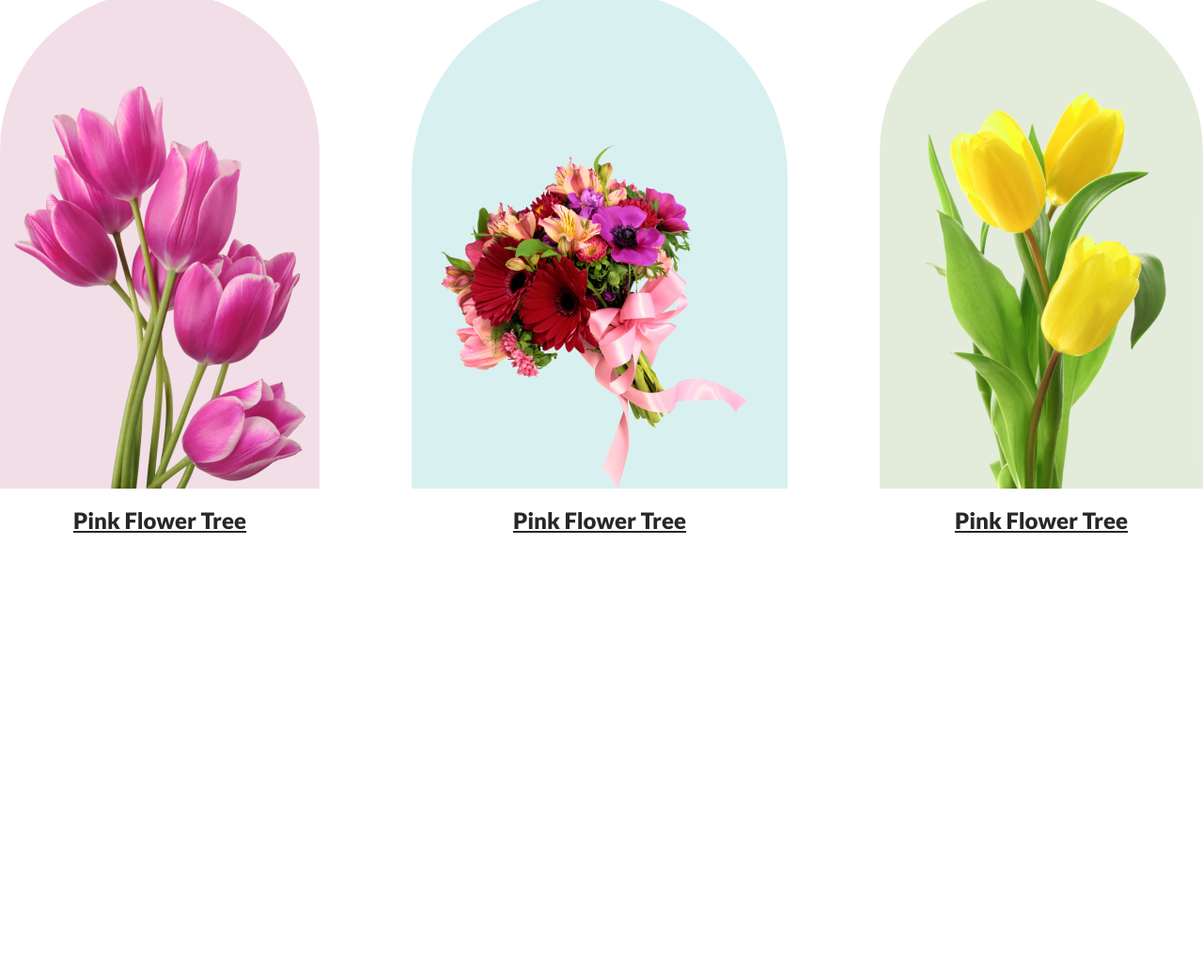
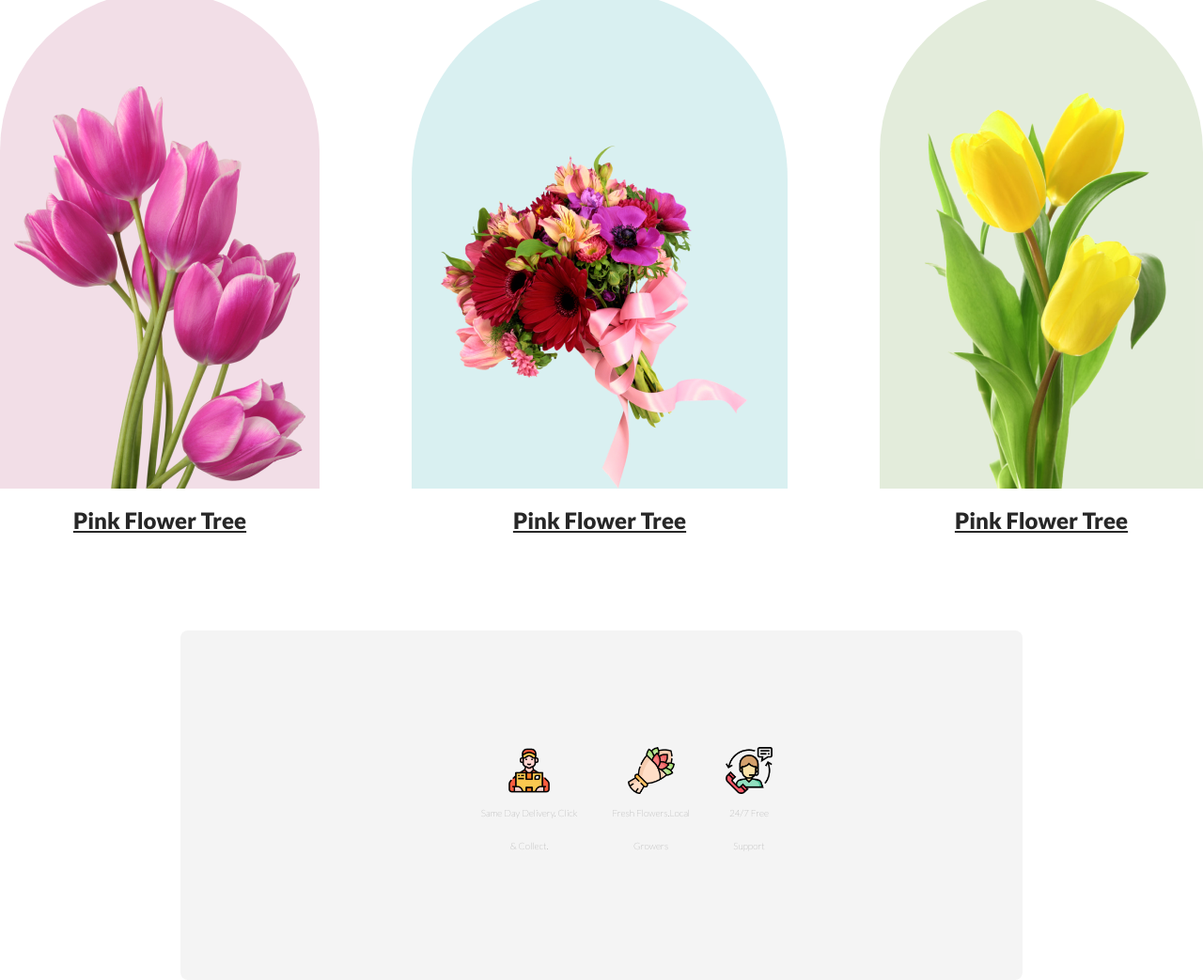
Before and after one commit to msifatsadiq/my-flower-shop, a plain HTML site: page index.html in a window 1280 px wide. Shown: the part 782-1825 px from the top of the page at 94% size. Before the commit the page ends 1453 px from the top, so only its background shows below. Drawn offline with Linux system fonts and the light colour scheme.

Commit message:
third part added

```diff
--- a/index.html
+++ b/index.html
@@ -53,6 +53,31 @@
             </div>
         </div>
     </section>
+
+    <div class="section-third">
+        <div class="container-child">
+            <div class="sec-content">
+                <div class="icon">
+                    <div class="icon-png">
+                        <img src="Flower Asset/Group 57.png" alt="">
+                    </div>
+                    <p>Same Day Delivery. Click & Collect.</p>
+                </div>
+                <div class="icon">
+                    <div class="icon-png">
+                        <img src="Flower Asset/Group 58.png" alt="">
+                    </div>
+                    <p>Fresh Flowers.Local Growers</p>
+                </div>
+                <div class="icon">
+                    <div class="icon-png">
+                        <img src="Flower Asset/Group 59.png" alt="">
+                    </div>
+                    <p>24/7 Free Support</p>
+                </div>
+            </div>
+        </div>
+    </div>
 </body>
 
 </html>
--- a/styles/style.css
+++ b/styles/style.css
@@ -133,3 +133,41 @@ header {
     /* 145.833% */
     text-decoration-line: underline;
 }
+
+.sec-content {
+    padding: 86px 232px 86px 317px;
+    width: auto;
+    height: 200px;
+    flex-shrink: 0;
+    display: flex;
+    justify-content: center;
+    align-items: center;
+    margin-right: 30px;
+    gap: 30px;
+
+}
+
+.section-third {
+    width: 70% ;
+    max-width: 1440px;
+    margin: 0 auto;
+    border-radius: 8px;
+    background: rgba(39, 39, 39, 0.05);
+    text-align: center;
+
+}
+
+.icon .icon-png img {
+    width: 50px;
+    height: 50px;
+    flex-shrink: 0;
+}
+
+.sec-content p {
+    color: rgba(39, 39, 39, 0.80);
+    text-align: center;
+    font-size: 10px;
+    font-weight: 200;
+    line-height: 35px;
+    /* 145.833% */
+}
```
